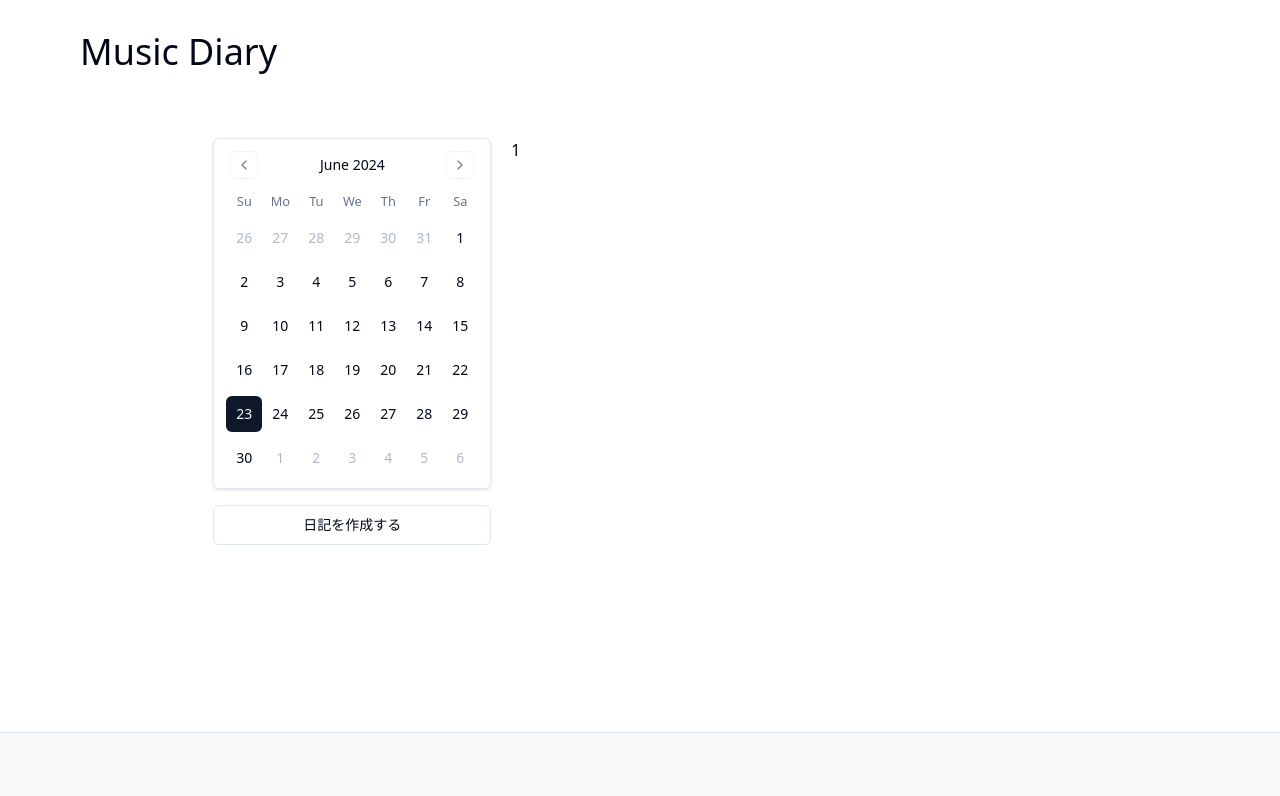
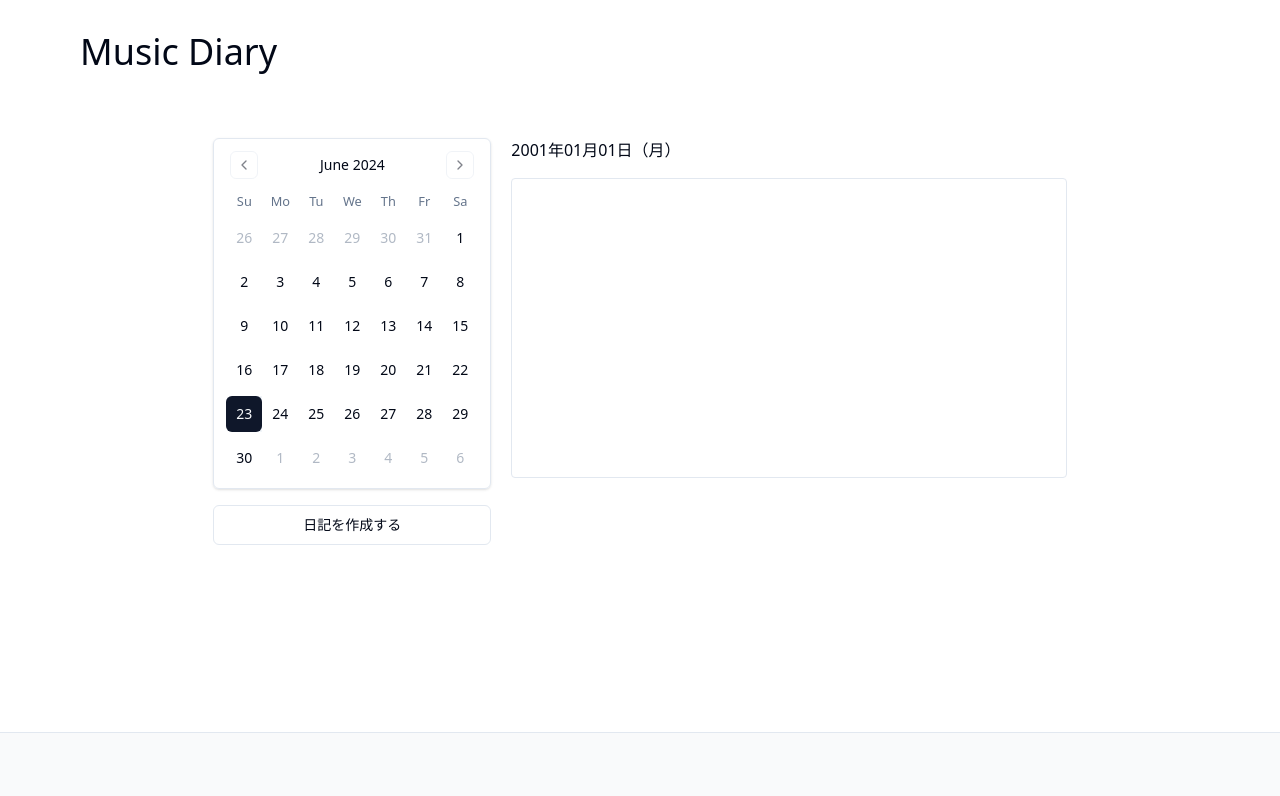
Before and after one commit to ooooose/MusicDiary, a Next.js app in the folder front/: page /diaries/1/1 in a window 1280 px wide. Shown: the top 796 px of the page. Built offline with nearby package versions, Linux system fonts and the light colour scheme; no server answers.

Commit message:
Add レイアウト調整

```diff
--- a/front/src/features/diaries/components/diary.tsx
+++ b/front/src/features/diaries/components/diary.tsx
@@ -1,7 +1,9 @@
 'use client'
 
-import { useDiary } from "@/features/diaries/api/get-diary"
-import { LoadingDiary } from "@/features/diaries/components/loading-diary"
+import { useDiary } from '@/features/diaries/api/get-diary'
+import { LoadingDiary } from '@/features/diaries/components/loading-diary'
+import { TextWithLineBreaks } from '@/lib/text-with-line-breaks'
+import { formatDateForDiary } from '@/lib/date'
 
 type DiaryProps = {
   date: string
@@ -11,11 +13,12 @@ type DiaryProps = {
 export const Diary = ({ date, diaryId }: DiaryProps) => {
   const diaryQuery = useDiary({ diaryId })
   if (diaryQuery.isLoading) return <LoadingDiary />
-
   return (
-    <div className="w-full">
-      {date} <br />
-      {diaryQuery.data?.body}
+    <div className="flex w-full flex-col gap-4">
+      {formatDateForDiary(new Date(date))} <br />
+      <div className="h-[300px] w-full rounded-sm border p-2">
+        <TextWithLineBreaks text={diaryQuery.data?.body ?? ''} />
+      </div>
     </div>
   )
 }
--- a/front/src/lib/date.ts
+++ b/front/src/lib/date.ts
@@ -10,7 +10,8 @@ dayjs.updateLocale('en', {
 export const formatDateForDairyDiaries = (date: Date): string =>
   dayjs(date).format('YYYY-MM-DD')
 
-export const formatDateForDiary = (date: Date): string => dayjs(date).format('YYYY M/D')
+export const formatDateForDiary = (date: Date): string =>
+  dayjs(date).format('YYYY年MM月DD日（ddd）')
 
 export const formatToday = (): string => {
   return dayjs(new Date()).format('YYYY年MM月DD日（ddd）')
--- /dev/null
+++ b/front/src/lib/text-with-line-breaks.tsx
@@ -0,0 +1,12 @@
+export const TextWithLineBreaks = ({ text }: { text: string }) => {
+  return (
+    <div>
+      {text.split('\n').map((line, index) => (
+        <div key={index}>
+          {line}
+          <br />
+        </div>
+      ))}
+    </div>
+  )
+}
```
